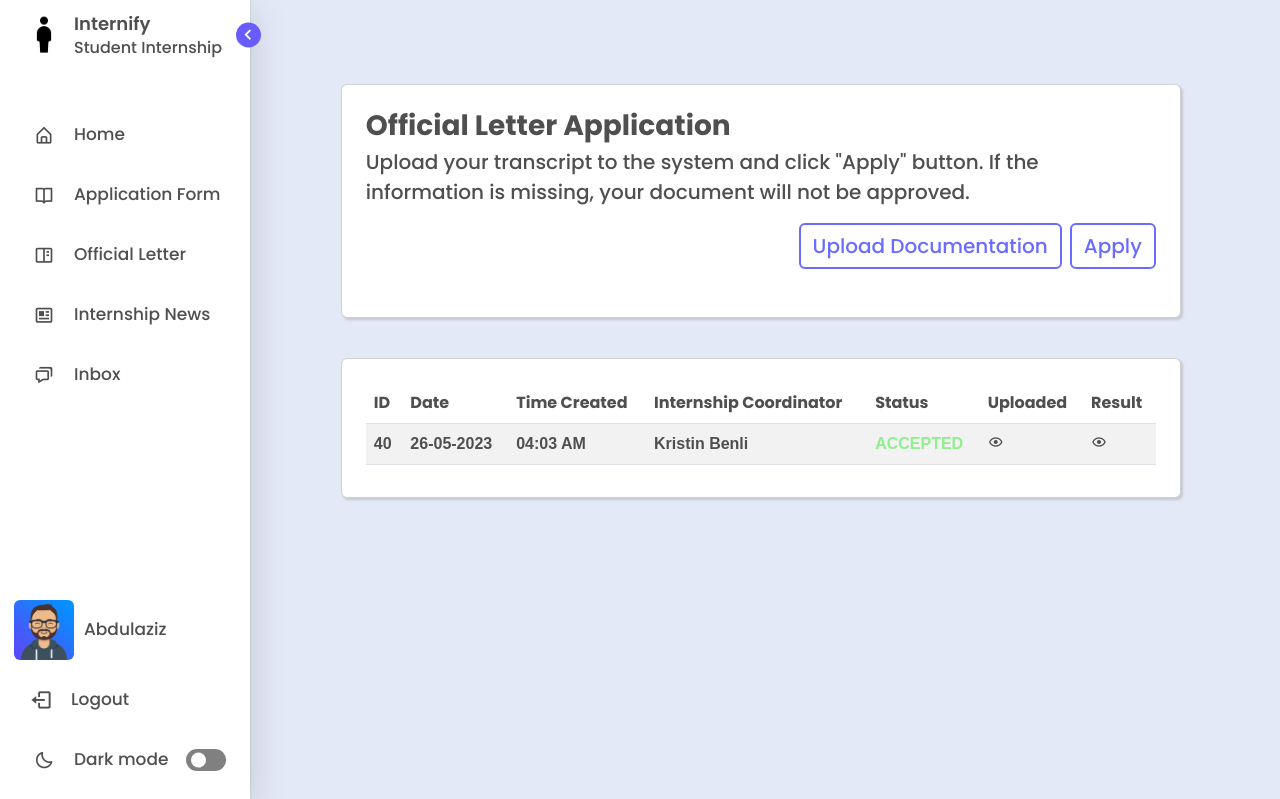
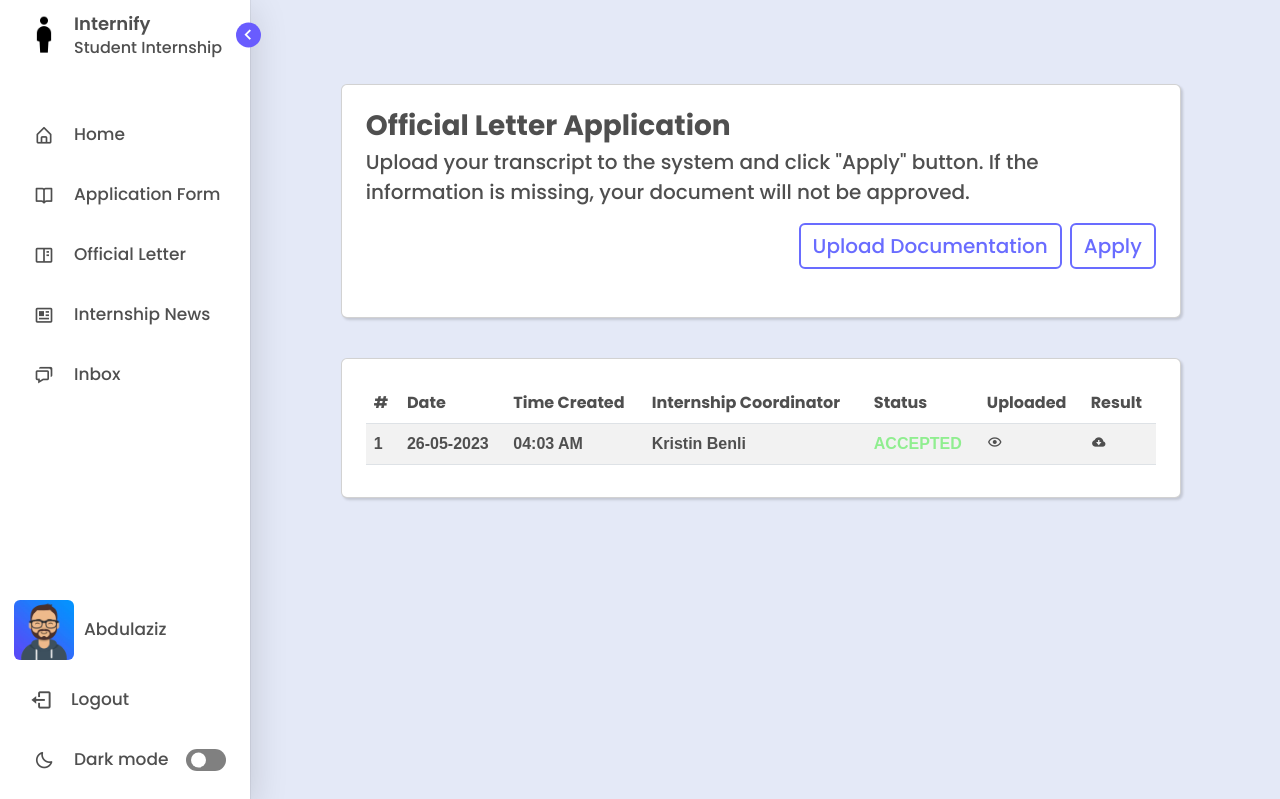
Before and after one commit to emirsakal/Internify, a Django app: page /official-letter/ in a window 1280 px wide; the page is wider, and only the part inside the window is pictured. Shown: the top 799 px of that part. Run offline with Django 4.2, Linux system fonts and the light colour scheme; a user stored in the database is signed in; data comes from the database, SQL or seed files in the repository; both versions use the stored data as it was after the commit; some libraries are stand-ins or nearby versions.

Commit message:
updated official letter page

```diff
--- a/templates/student/officialletter.html
+++ b/templates/student/officialletter.html
@@ -55,7 +55,7 @@ Official Letter
                   {% if applications.count > 0 %}
                   <thead>
                     <tr>
-                      <th class="text" style="font-weight: bold;">ID</th>
+                      <th class="text" style="font-weight: bold;">#</th>
                       <th class="text" style="font-weight: bold;">Date</th>
                       <th class="text" style="font-weight: bold;">Time Created</th>
                       <th class="text" style="font-weight: bold;">Internship Coordinator</th>
@@ -68,7 +68,7 @@ Official Letter
                       {% for application in applications %}
 
                         <tr>
-                          <td class="text" style="font-weight: bold; font-family:Arial, Helvetica, sans-serif;">{{application.id}}</td>
+                          <td class="text" style="font-weight: bold; font-family:Arial, Helvetica, sans-serif;">{{forloop.counter}}</td>
                           <td class="text" style="font-weight: bold; font-family:Arial, Helvetica, sans-serif;">{{application.date_created|date:"d-m-Y" }}</td>
                           <td class="text" style="font-weight: bold; font-family:Arial, Helvetica, sans-serif;">{{application.date_created|date:"h:i A"}}</td>
                           <td class="text" style="font-weight: bold; font-family:Arial, Helvetica, sans-serif;">{{application.coordinator.user.first_name}} {{application.coordinator.user.last_name}}</td>
@@ -107,8 +107,8 @@ Official Letter
 							<td>
 								{% for document in documents %}
 									{% if document.application.id == application.id and document.type == 'G' %}
-										<a href="{{document.document.url}}" target="_blank" class="text" style="text-decoration: none;">
-											<span><i class='bx bx-show'></i></span>
+										<a download href="{{document.document.url}}" target="_blank" class="text" style="text-decoration: none;">
+											<i class='bx bxs-cloud-download'></i>
 										</a>
 									{% endif %}
 								{% endfor %}
```
Also changed, not shown: db.sqlite3, 2 other files.
